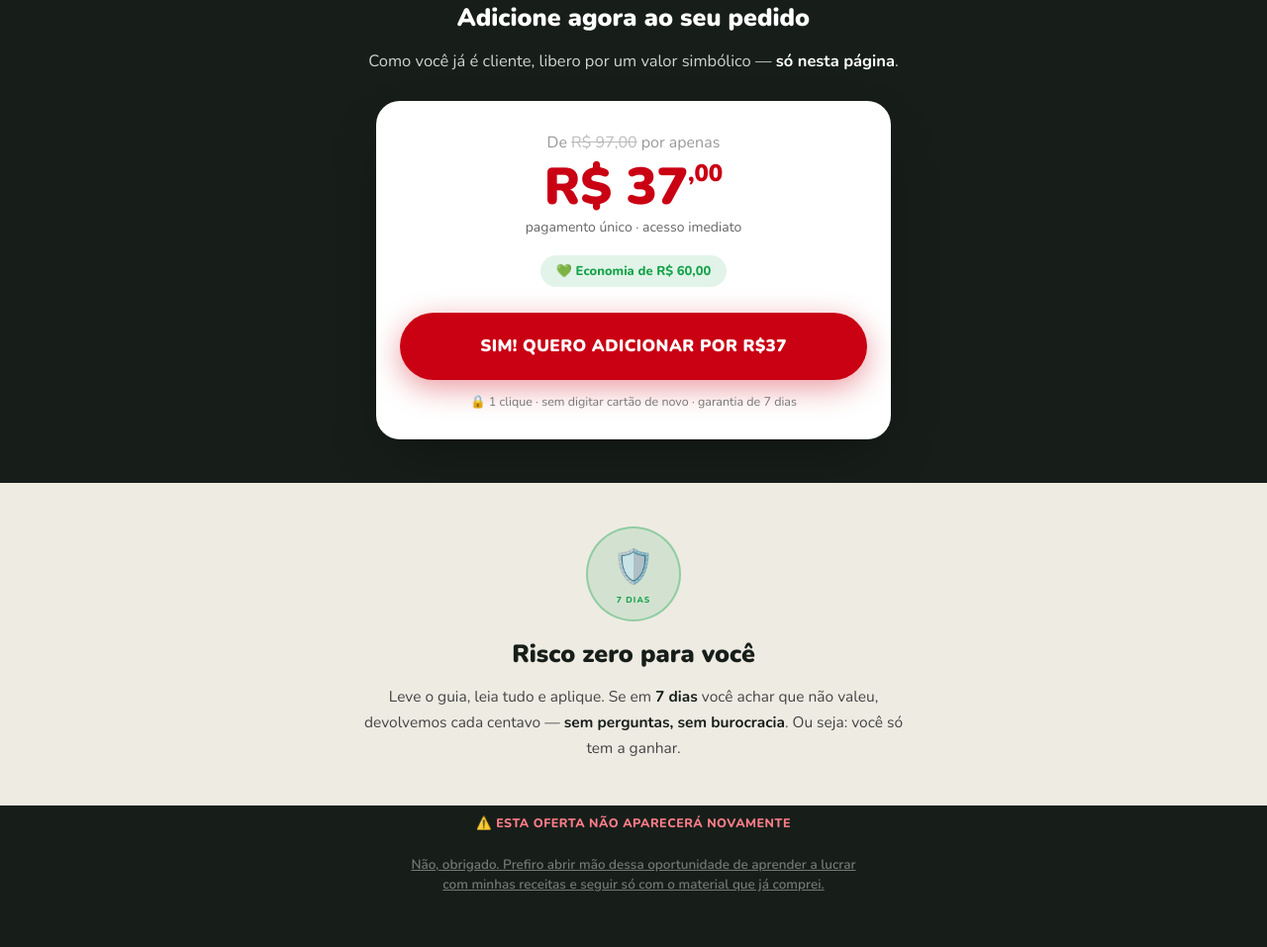
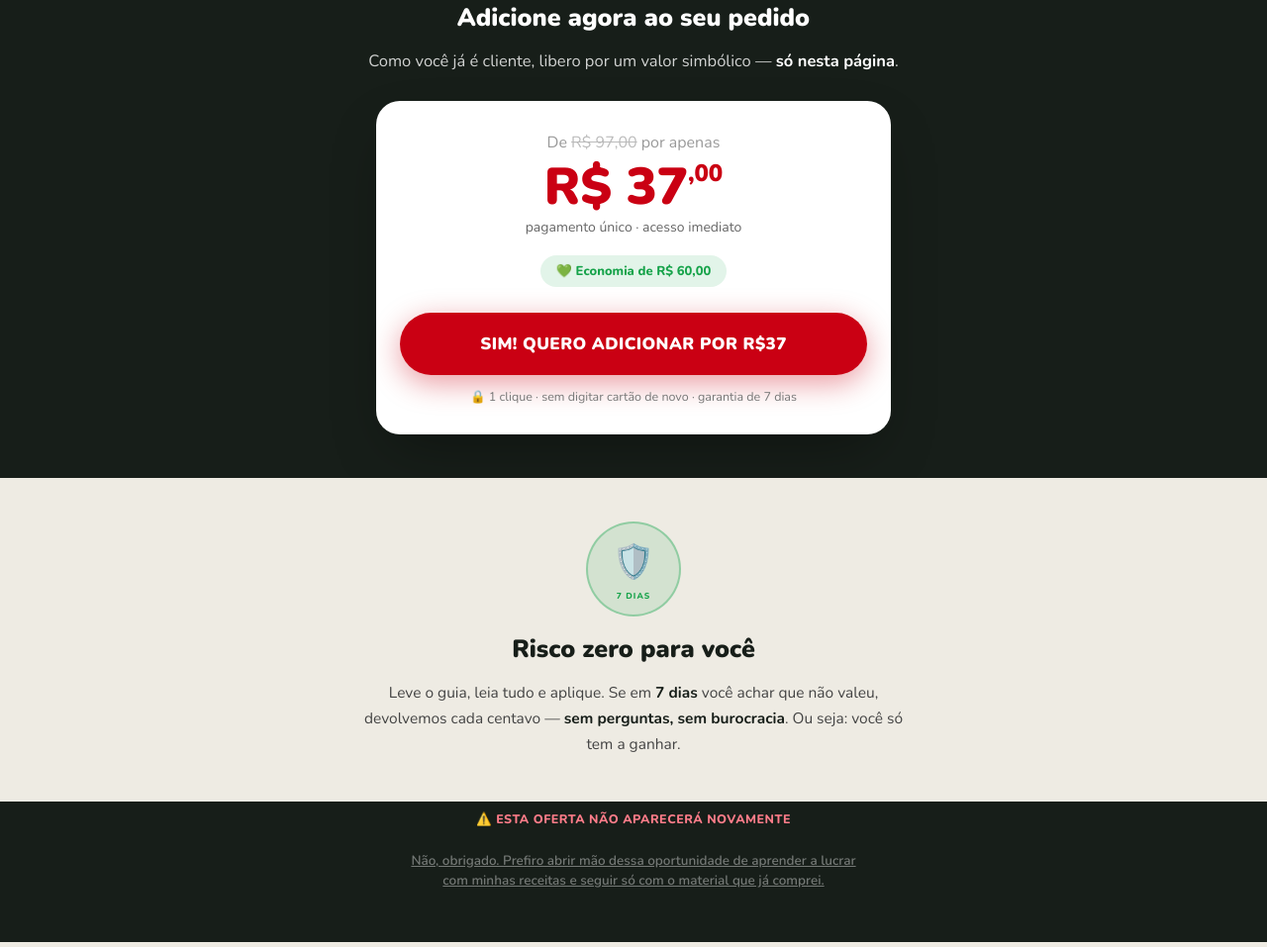
Before and after one commit to cavalinibruno-rgb/confeitariaquelucraupsell, a plain HTML site: page upsell/index.html in a window 1280 px wide. Shown: the part 2364-3321 px from the top of the page at 99% size. Drawn offline with nearby package versions, Linux system fonts and the light colour scheme.

Commit message:
Integra snippet oficial de upsell 1-clique da Kiwify
- botao de aceite com id kiwify-upsell-trigger-349Z1G7 (estilo da marca)
- link de recusa com id kiwify-upsell-cancel-trigger-349Z1G7
- container com data-downsell-url apontando para o downsell na Vercel
- script upsell.min.js da Kiwify antes do </body>

Co-Authored-By: Claude Opus 4.8 <noreply@anthropic.com>

```diff
--- a/upsell/index.html
+++ b/upsell/index.html
@@ -367,9 +367,11 @@
       <p class="price-note">pagamento único · acesso imediato</p>
       <span class="economy-badge">💚 Economia de R$ 60,00</span>
 
-      <!-- ▼▼▼ COLE AQUI O LINK DE ACEITE 1-CLIQUE DA KIWIFY ▼▼▼ -->
-      <a href="{{LINK_ACEITAR_KIWIFY}}" class="cta-btn">SIM! QUERO ADICIONAR POR R$37</a>
-      <!-- ▲▲▲ ----------------------------------------------- ▲▲▲ -->
+      <!-- ▼▼▼ UPSELL 1-CLIQUE KIWIFY · o container guarda a URL do downsell ▼▼▼ -->
+      <div id="kiwify-upsell-349Z1G7" data-upsell-url="" data-downsell-url="https://confeitariaquelucradownsell.vercel.app/">
+        <button id="kiwify-upsell-trigger-349Z1G7" class="cta-btn" type="button">SIM! QUERO ADICIONAR POR R$37</button>
+      </div>
+      <!-- ▲▲▲ ------------------------------------------------------------ ▲▲▲ -->
 
       <p class="cta-sub">🔒 1 clique · sem digitar cartão de novo · garantia de 7 dias</p>
     </div>
@@ -401,13 +403,16 @@
 <section id="recusar">
   <div class="container">
     <p class="once-note">⚠️ Esta oferta não aparecerá novamente</p>
-    <!-- ▼▼▼ COLE AQUI O LINK DE RECUSA 1-CLIQUE DA KIWIFY ▼▼▼ -->
-    <a href="{{LINK_RECUSAR_KIWIFY}}" class="decline-link">
+    <!-- ▼▼▼ RECUSA 1-CLIQUE KIWIFY · redireciona para o downsell ▼▼▼ -->
+    <div id="kiwify-upsell-cancel-trigger-349Z1G7" class="decline-link" style="cursor:pointer;">
       Não, obrigado. Prefiro abrir mão dessa oportunidade de aprender a lucrar com minhas receitas e seguir só com o material que já comprei.
-    </a>
-    <!-- ▲▲▲ ---------------------------------------------- ▲▲▲ -->
+    </div>
+    <!-- ▲▲▲ ------------------------------------------------------ ▲▲▲ -->
   </div>
 </section>
 
+<!-- Script oficial da Kiwify que ativa o upsell 1-clique -->
+<script src="https://snippets.kiwify.com/upsell/upsell.min.js"></script>
+
 </body>
 </html>
```
